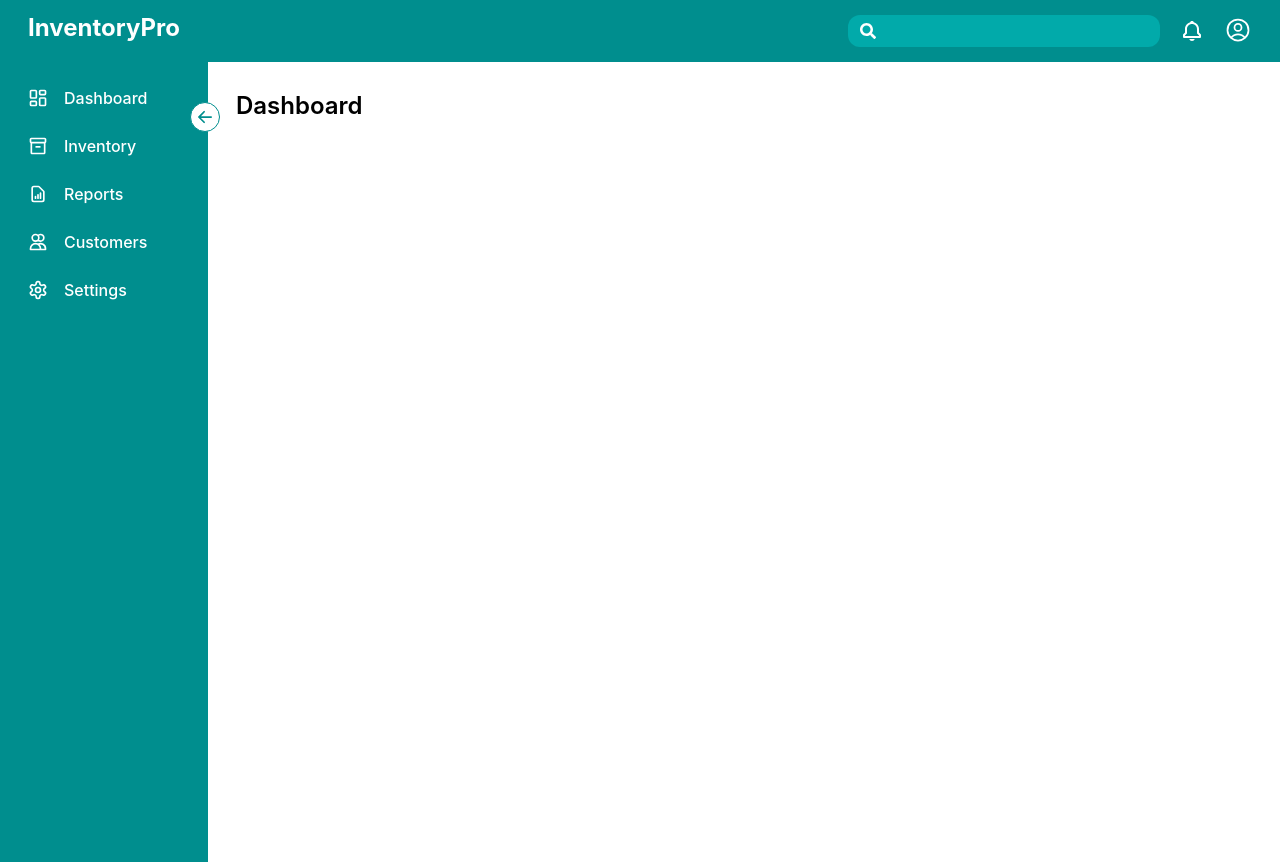
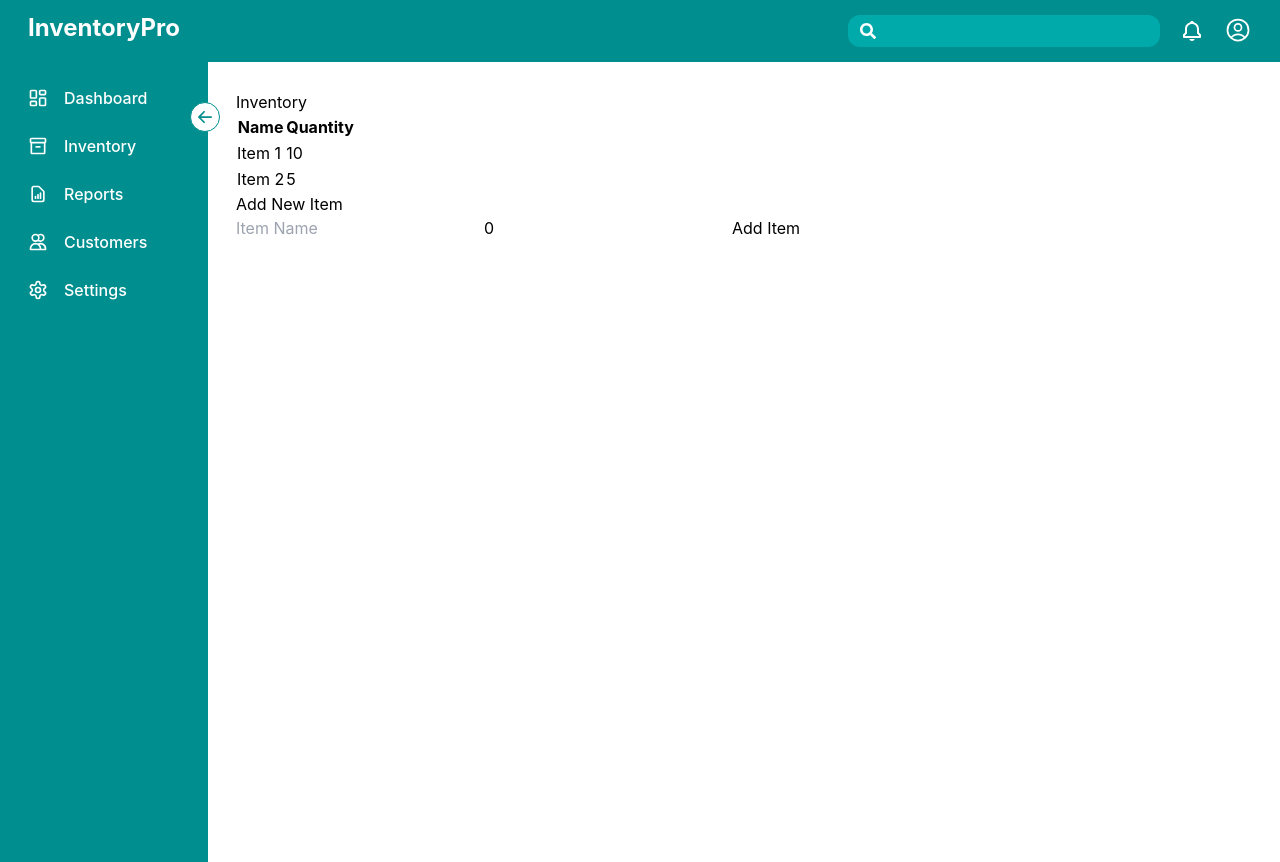
Before and after one commit to ademomeragic/CS308-InventoryPro, a React (Create React App) app: page /inventory in a window 1280 px wide. Built offline with nearby package versions, Linux system fonts and the light colour scheme.

Commit message:
Added sceleton for Dashboard

```diff
--- a/src/App.js
+++ b/src/App.js
@@ -2,14 +2,24 @@ import React from "react";
 import { Routes, Route } from "react-router-dom";
 import Sidebar from "./components/Sidebar";
 import Navbar from "./components/Navbar";
+import Inventory from "./components/Inventory";
+import Dashboard from "./components/Dashboard";
 
 const App = () => {
   return (
-    <div>
+    <div className="flex flex-col h-screen">
       <div className="w-full">
         <Navbar />
       </div>
-      <Sidebar />
+      <div className="flex flex-1">
+        <Sidebar />
+        <div className="flex-1 p-7 overflow-auto">
+          <Routes>
+            <Route path="/inventory" element={<Inventory />} />
+            <Route path="/dashboard" element={<Dashboard />} />
+          </Routes>
+        </div>
+      </div>
     </div>
   );
 };
--- a/src/components/Dashboard.jsx
+++ b/src/components/Dashboard.jsx
@@ -0,0 +1,44 @@
+import React from "react";
+
+const Dashboard = () => {
+  return (
+    <div className="p-4">
+      {/* Sales Activity */}
+      <div className="grid grid-cols-1 md:grid-cols-4 gap-4 mb-8">
+        <div className="bg-white p-4 shadow-md rounded-md">
+          <h2 className="text-lg font-semibold mb-2">To be Packed</h2>
+          <p>Your to-be-packed orders content here.</p>
+        </div>
+        <div className="bg-white p-4 shadow-md rounded-md">
+          <h2 className="text-lg font-semibold mb-2">To be Shipped</h2>
+          <p>Your to-be-shipped orders content here.</p>
+        </div>
+        <div className="bg-white p-4 shadow-md rounded-md">
+          <h2 className="text-lg font-semibold mb-2">To be Delivered</h2>
+          <p>Your to-be-delivered orders content here.</p>
+        </div>
+        <div className="bg-white p-4 shadow-md rounded-md">
+          <h2 className="text-lg font-semibold mb-2">To be Invoiced</h2>
+          <p>Your to-be-invoiced orders content here.</p>
+        </div>
+      </div>
+
+      {/* Product Details and Top Selling Items */}
+      <div className="flex flex-col md:flex-row gap-4 mb-8">
+        {/* Product Details */}
+        <div className="flex-1 bg-white p-4 shadow-md rounded-md">
+          <h2 className="text-lg font-semibold mb-4">Product Details</h2>
+          <p>Your product details content here.</p>
+        </div>
+
+        {/* Top Selling Items */}
+        <div className="flex-1 bg-white p-4 shadow-md rounded-md">
+          <h2 className="text-lg font-semibold mb-4">Top Selling Items</h2>
+          <p>Your top selling items content here.</p>
+        </div>
+      </div>
+    </div>
+  );
+};
+
+export default Dashboard;
--- a/src/components/Inventory.jsx
+++ b/src/components/Inventory.jsx
@@ -0,0 +1,67 @@
+import React, { useContext, useState } from "react";
+import { InventoryContext } from "./InventoryContext";
+
+const Inventory = () => {
+  const { inventory, loading, setInventory } = useContext(InventoryContext);
+  const [newItem, setNewItem] = useState({ name: "", quantity: 0 });
+
+  const addItem = (e) => {
+    e.preventDefault();
+    if (newItem.name.trim() === "" || newItem.quantity <= 0) {
+      alert("Please enter a valid name and quantity.");
+      return;
+    }
+    const updatedInventory = [...inventory, newItem];
+    setInventory(updatedInventory);
+    setNewItem({ name: "", quantity: 0 });
+  };
+
+  if (loading) {
+    return <div>Loading...</div>;
+  }
+
+  return (
+    <div>
+      <h2>Inventory</h2>
+      <table>
+        <thead>
+          <tr>
+            <th>Name</th>
+            <th>Quantity</th>
+          </tr>
+        </thead>
+        <tbody>
+          {inventory.map((item, index) => (
+            <tr key={index}>
+              <td>{item.name}</td>
+              <td>{item.quantity}</td>
+            </tr>
+          ))}
+        </tbody>
+      </table>
+      <h3>Add New Item</h3>
+      <form onSubmit={addItem}>
+        <input
+          type="text"
+          value={newItem.name}
+          onChange={(e) => setNewItem({ ...newItem, name: e.target.value })}
+          placeholder="Item Name"
+          aria-label="Item Name"
+        />
+        <input
+          type="number"
+          value={newItem.quantity}
+          onChange={(e) =>
+            setNewItem({ ...newItem, quantity: +e.target.value })
+          }
+          placeholder="Quantity"
+          aria-label="Quantity"
+          min="0"
+        />
+        <button type="submit">Add Item</button>
+      </form>
+    </div>
+  );
+};
+
+export default Inventory;
--- /dev/null
+++ b/src/components/InventoryContext.jsx
@@ -0,0 +1,34 @@
+import React, { createContext, useState, useEffect } from "react";
+
+// Create the context
+export const InventoryContext = createContext();
+
+// Define the context provider component
+export const InventoryProvider = ({ children }) => {
+  const [inventory, setInventory] = useState([]);
+  const [loading, setLoading] = useState(true);
+
+  // Simulate fetching data from an API
+  useEffect(() => {
+    const fetchInventory = async () => {
+      setLoading(true);
+      // Simulate a delay
+      await new Promise((resolve) => setTimeout(resolve, 2000));
+      // Example data
+      const initialInventory = [
+        { name: "Item 1", quantity: 10 },
+        { name: "Item 2", quantity: 5 },
+      ];
+      setInventory(initialInventory);
+      setLoading(false);
+    };
+
+    fetchInventory();
+  }, []);
+
+  return (
+    <InventoryContext.Provider value={{ inventory, loading, setInventory }}>
+      {children}
+    </InventoryContext.Provider>
+  );
+};
--- a/src/components/Sidebar.jsx
+++ b/src/components/Sidebar.jsx
@@ -5,15 +5,16 @@ import { MdOutlineInventory2 } from "react-icons/md";
 import { HiOutlineDocumentReport } from "react-icons/hi";
 import { HiOutlineUsers } from "react-icons/hi";
 import { LuSettings } from "react-icons/lu";
+import { Link } from "react-router-dom"; // Import Link
 
 const Sidebar = () => {
   const [open, setOpen] = useState(true);
   const Menus = [
-    { title: "Dashboard", link: "/", icon: <LuLayoutDashboard /> },
-    { title: "Inventory", link: "/", icon: <MdOutlineInventory2 /> },
-    { title: "Reports", link: "/", icon: <HiOutlineDocumentReport /> },
-    { title: "Customers", link: "/", icon: <HiOutlineUsers /> },
-    { title: "Settings", link: "/", icon: <LuSettings /> },
+    { title: "Dashboard", link: "/dashboard", icon: <LuLayoutDashboard /> },
+    { title: "Inventory", link: "/inventory", icon: <MdOutlineInventory2 /> },
+    { title: "Reports", link: "/reports", icon: <HiOutlineDocumentReport /> },
+    { title: "Customers", link: "/customers", icon: <HiOutlineUsers /> },
+    { title: "Settings", link: "/settings", icon: <LuSettings /> },
   ];
   return (
     <div className="flex">
@@ -36,6 +37,7 @@ const Sidebar = () => {
                 className="text-white font-bold text-md flex items-center gap-x-4 cursor-pointer
                 p-2 hover:bg-light-white rounded-md mt-2"
               >
+                <Link to={menu.link} className="flex items-center gap-x-4">
                   <div className="text-xl">{menu.icon}</div>
                   <span
                     className={`text-base font-medium flex-1 ${
@@ -44,13 +46,11 @@ const Sidebar = () => {
                   >
                     {menu.title}
                   </span>
+                </Link>
               </li>
             ))}
           </ul>
         </div>
-      </div>
-      <div className="p-7">
-        <h1 className="text-2xl font-semibold">Dashboard</h1>
       </div>
     </div>
   );
--- a/src/index.js
+++ b/src/index.js
@@ -4,11 +4,14 @@ import { BrowserRouter } from "react-router-dom";
 import "./index.css";
 import App from "./App";
 import reportWebVitals from "./reportWebVitals";
+import { InventoryProvider } from "./components/InventoryContext";
 
 const root = ReactDOM.createRoot(document.getElementById("root"));
 root.render(
   <BrowserRouter>
-    <App />
+    <InventoryProvider>
+      <App />
+    </InventoryProvider>
   </BrowserRouter>
 );
 
```
Also changed, not shown: src/components/Reports.jsx (added), src/components/Reposrts.jsx (deleted), src/main.jsx (added). Lines whose indentation alone changed are shown as unchanged.
